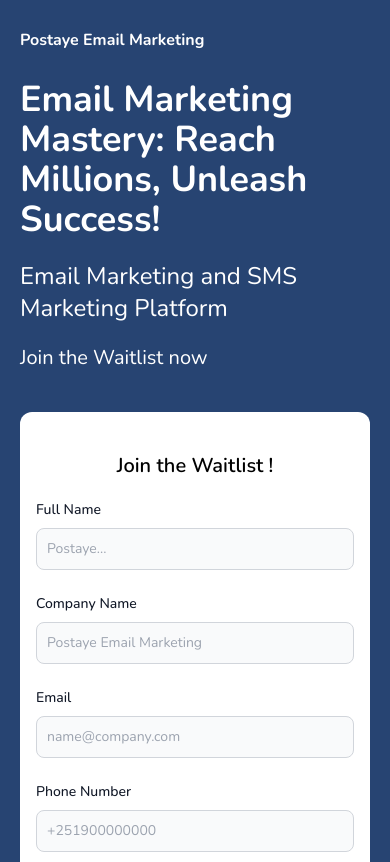
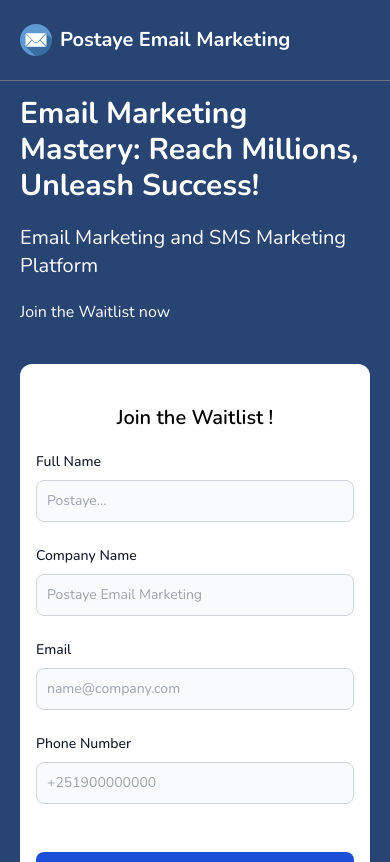
Before and after one commit to natnaelengeda/postaye-frontend, a React (Vite) app: page / in a window 390 px wide. Shown: the top 862 px of the page. Built offline with nearby package versions, Linux system fonts and the light colour scheme.

Commit message:
Commit Before Particles.JS Installlation

```diff
--- a/src/App.tsx
+++ b/src/App.tsx
@@ -11,7 +11,7 @@ function App() {
     <Router>
       {/* <Header /> */}
       <TempHeader setclicked={setclicked} />
-      <main className="min-h-screen py-0 pb-10 md:pb-0 md:py-24 font-Nunito bg-primary">
+      <main className="min-h-screen py-24 pb-10 md:pb-0 md:py-24 font-Nunito bg-primary">
         <Routes>
           <Route path="/" element={<Home clicked={clicked} />} />
         </Routes>
--- a/src/layouts/TempHeader.tsx
+++ b/src/layouts/TempHeader.tsx
@@ -1,12 +1,24 @@
+
+
+// Images
+import logo from '../assets/images/logo/email.png';
 
 export default function TempHeader(props: any) {
   const { setclicked } = props;
 
   return (
-    <header className='bg-primary text-white'>
+    <header className='w-full bg-primary text-white fixed border-b md:border-none border-gray-500'>
       <div className='container mx-auto h-20  flex flex-row items-center justify-between px-5 md:px-20  font-Nunito '>
-        <div className='md:text-xl font-bold '>
-          <h1>Postaye Email Marketing</h1>
+        <div className='flex flex-row items-center gap-2 md:gap-5'>
+          <div>
+            <img
+              src={logo}
+              alt='Postaye Logo'
+              className='h-8 md:h-10' />
+          </div>
+          <div className='text-xl  font-bold '>
+            <h1>Postaye Email Marketing</h1>
+          </div>
         </div>
         <div>
           <button
--- a/src/pages/home/index.tsx
+++ b/src/pages/home/index.tsx
@@ -1,6 +1,8 @@
 import { useForm } from "react-hook-form";
 import axios from "axios";
 import { toast } from "react-toastify";
+
+
 
 export default function Home(props: any) {
   const { clicked } = props;
@@ -49,19 +51,16 @@ export default function Home(props: any) {
     <div className="container mx-auto font-Nunito">
       <div className="grid grid-cols-1  md:grid-cols-2 gap-10 items-center justify-center px-5 md:px-20">
         <div className="flex flex-col gap-5 text-white">
-          <div className="w-full flex flex-col gap-5 text-4xl md:text-6xl font-bold text-white space-x-2">
-            {/* <p className=''>Scale your</p>
-            <p className=''>bussiness to </p>
-            <p className=''>the top</p> */}
+          <div className="w-full flex flex-col gap-5 text-3xl md:text-6xl font-bold text-white space-x-2">
             <p>Email Marketing Mastery: Reach Millions, Unleash Success!</p>
           </div>
           <div>
-            <p className="text-2xl">
+            <p className="text-xl md:text-2xl">
               Email Marketing and SMS Marketing Platform
             </p>
           </div>
           <div>
-            <p className="text-xl">Join the Waitlist now</p>
+            <p className="md:text-xl">Join the Waitlist now</p>
           </div>
         </div>
         <div className="w-full flex items-center justify-center">
--- a/vite.config.ts
+++ b/vite.config.ts
@@ -4,4 +4,7 @@ import react from '@vitejs/plugin-react-swc'
 // https://vitejs.dev/config/
 export default defineConfig({
   plugins: [react()],
+  server: {
+    port: 4000,
+  }
 })
```
